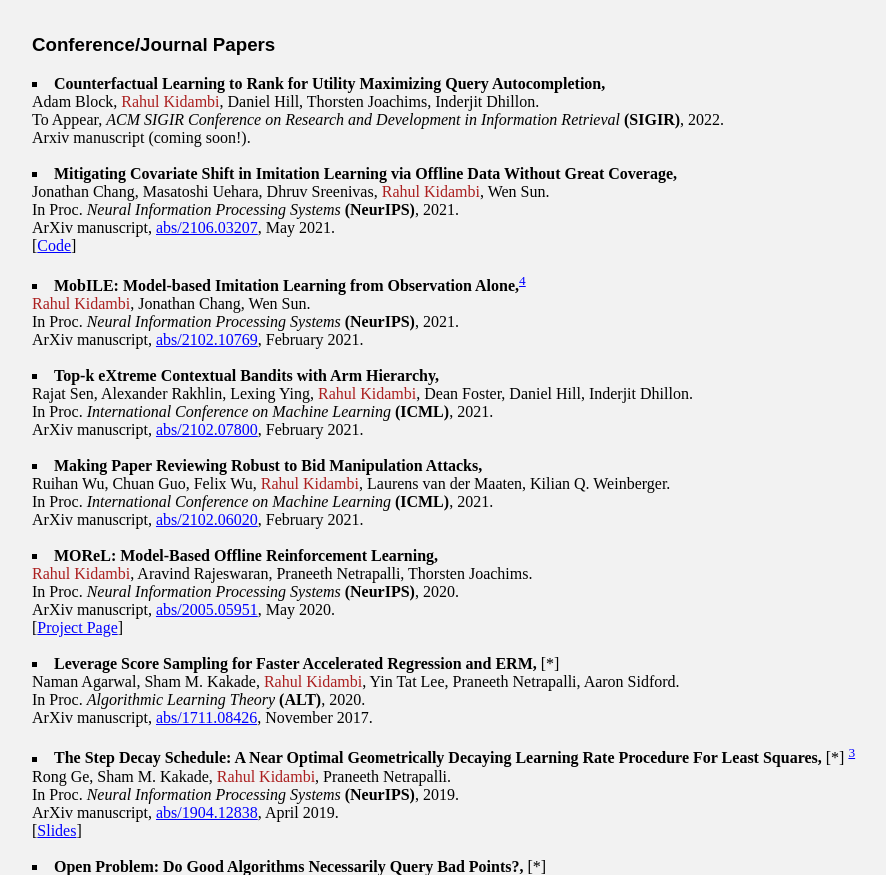
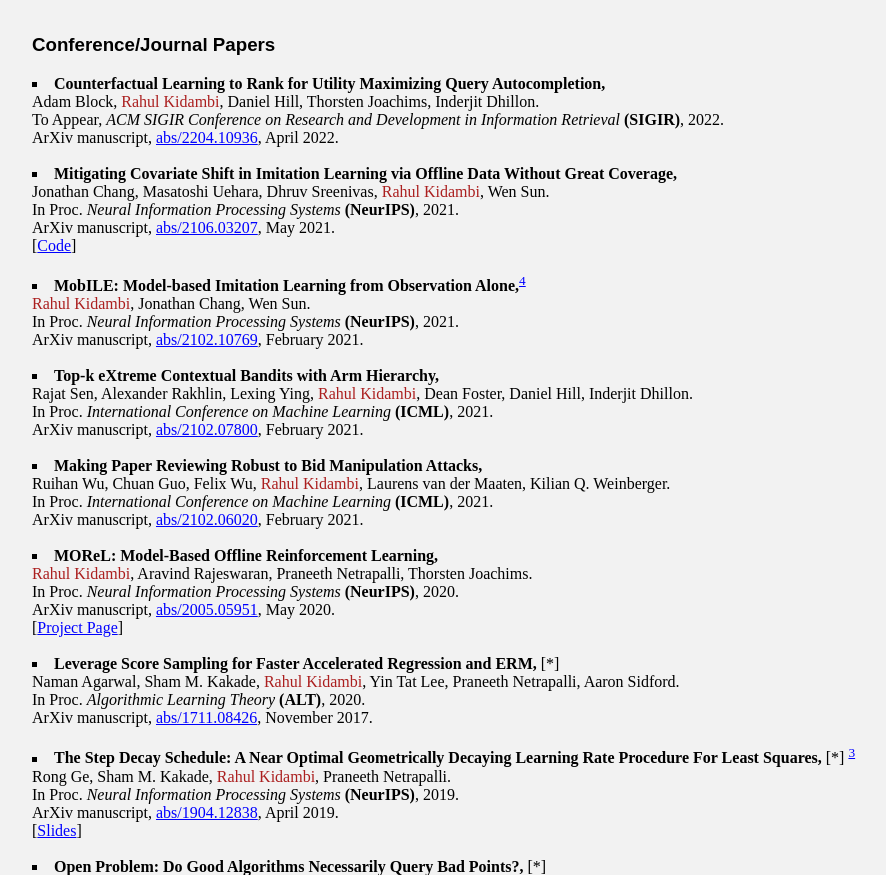
Before and after one commit to rahulkidambi/rahulkidambi.github.io, a plain HTML site: page index.html in a window 1280 px wide. Shown: the part 1027-1902 px from the top of the page, without its empty margins (79-965 px from the left). Drawn offline with Linux system fonts and the light colour scheme.

Commit message:
sigir-2022 arxiv

```diff
--- a/index.html
+++ b/index.html
@@ -68,7 +68,7 @@
 			<li type="square"> <strong>Counterfactual Learning to Rank for Utility Maximizing Query Autocompletion,</strong><br>
 				Adam Block, <font color=#ab1f1f>Rahul Kidambi</font>, Daniel Hill, Thorsten Joachims, Inderjit Dhillon.<br>
 				To Appear, <i>ACM SIGIR Conference on Research and Development in Information Retrieval</i> <strong>(SIGIR)</strong>, 2022.<br>
-				Arxiv manuscript (coming soon!).<br>
+				ArXiv manuscript, <a href="http://arxiv.org/abs/2204.10936" target="_blank">abs/2204.10936</a>, April 2022. <br>
 				<br>
 
 			<li type="square"> <strong>Mitigating Covariate Shift in Imitation Learning via Offline Data Without Great Coverage,</strong><br>
```
